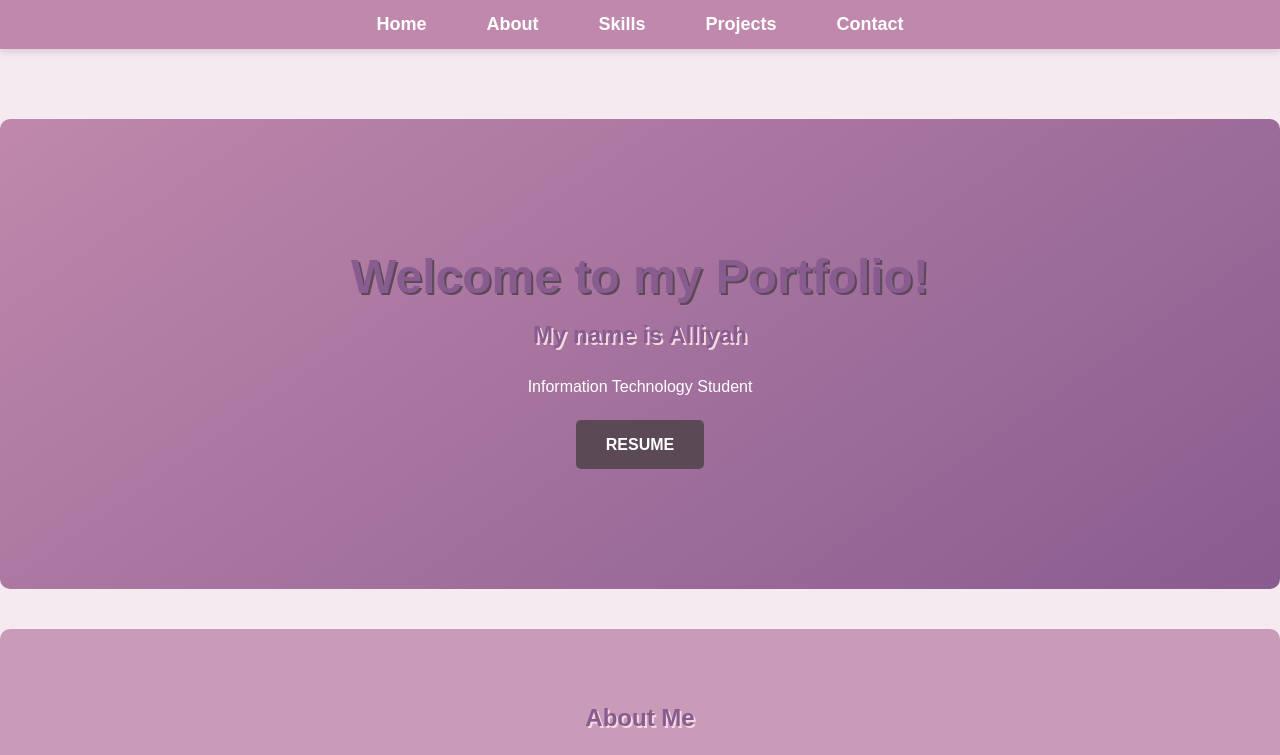
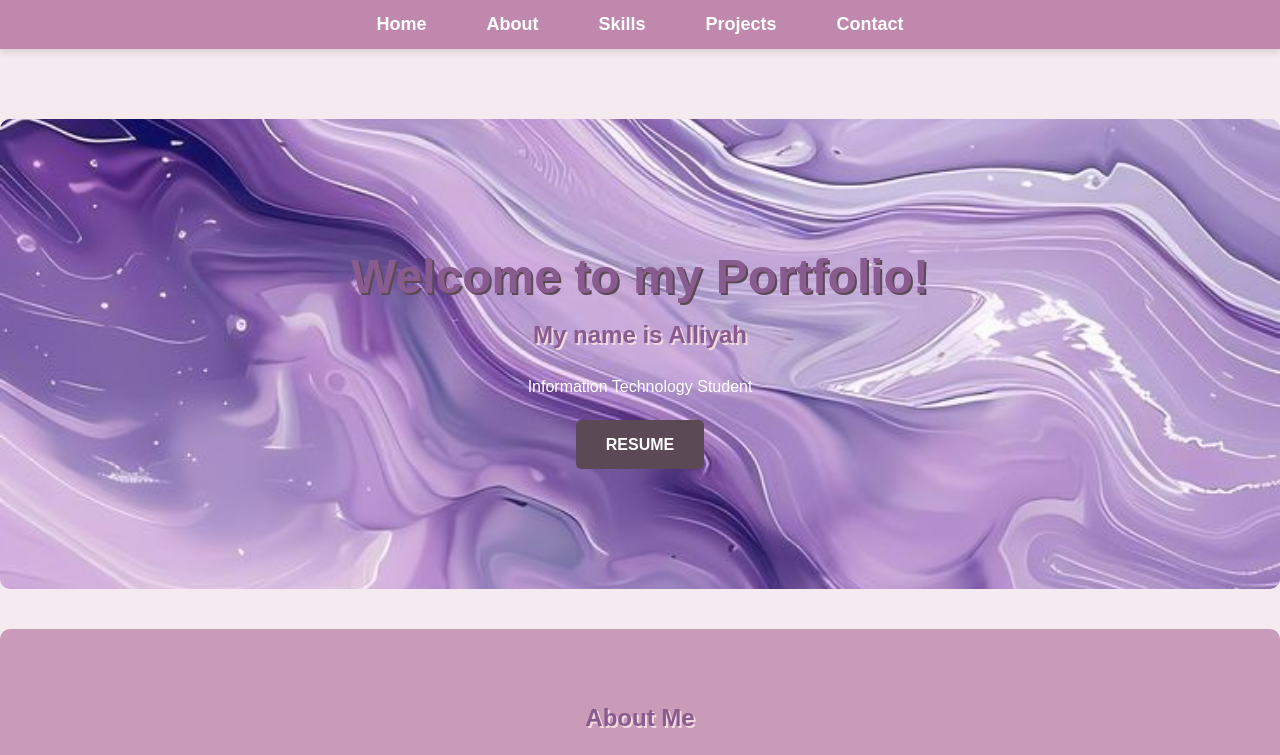
Before and after one commit to kezalliyah/portfolio, a plain HTML site: page index.html in a window 1280 px wide. Shown: the top 755 px of the page. Drawn offline with Linux system fonts and the light colour scheme.

Commit message:
Update index.html

```diff
--- a/index.html
+++ b/index.html
@@ -82,6 +82,9 @@
       color: white;
       border-radius: 10px;
       margin-top: 70px;
+      background: url('cover.jpg')
+      no-repeat center center;
+      background-size: cover;
     }
 
     .hero h1 {
```
